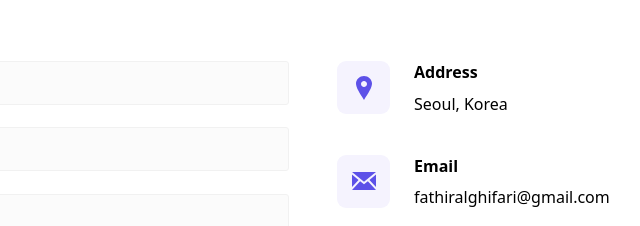
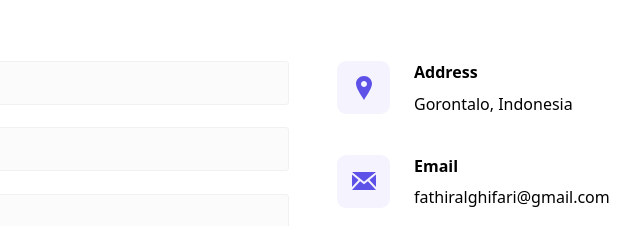
Before and after one commit to ftrAL/fathir-page, a plain HTML site: page utsPW1.html/index.html in a window 1280 px wide. Shown: the part 5388-5614 px from the top of the page, 327-967 px from the left. Drawn offline with nearby package versions, Linux system fonts and the light colour scheme.

Commit message:
Update index.html

```diff
--- a/utsPW1.html/index.html
+++ b/utsPW1.html/index.html
@@ -412,7 +412,7 @@
                     </div>
                     <div class="contact-item-detail">
                         <h4>Address</h4>
-                        <p>Seoul, Korea</p>
+                        <p>Gorontalo, Indonesia</p>
                     </div>
                 </div>
 
```
